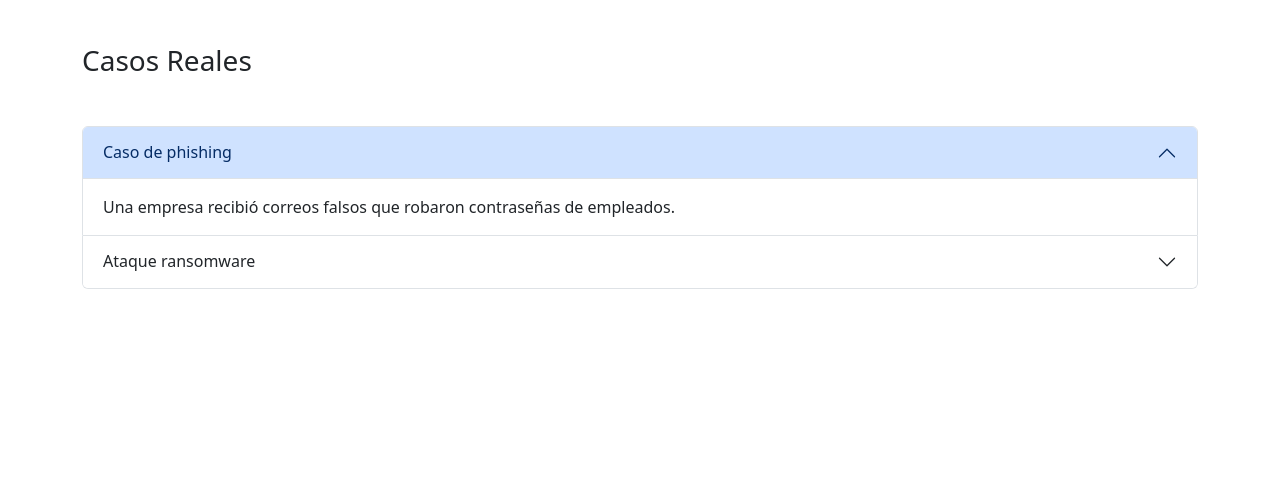
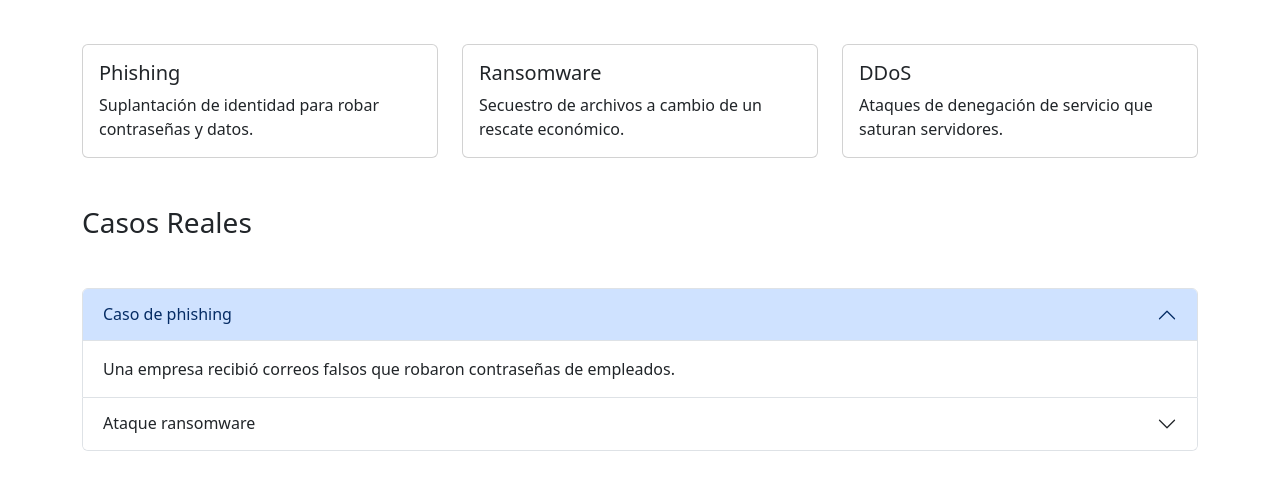
Before and after one commit to psotose/cibersecurity, a plain HTML site: page treaths.html in a window 1280 px wide. Shown: the part 146-636 px from the top of the page. Drawn offline with nearby package versions, Linux system fonts and the light colour scheme.

Commit message:
add general info about treaths

```diff
--- a/treaths.html
+++ b/treaths.html
@@ -22,6 +22,34 @@
     <div class="container my-5">
         <h2>Amenazas Cibernéticas</h2>
 
+        <div class="row g-4 my-4">
+            <div class="col-md-4">
+                <div class="card h-100">
+                    <div class="card-body">
+                        <h5 class="card-title">Phishing</h5>
+                        <p class="card-text">Suplantación de identidad para robar contraseñas y datos.</p>
+                    </div>
+                </div>
+            </div>
+            <div class="col-md-4">
+                <div class="card h-100">
+                    <div class="card-body">
+                        <h5 class="card-title">Ransomware</h5>
+                        <p class="card-text">Secuestro de archivos a cambio de un rescate económico.</p>
+                    </div>
+                </div>
+            </div>
+            <div class="col-md-4">
+                <div class="card h-100">
+                    <div class="card-body">
+                        <h5 class="card-title">DDoS</h5>
+                        <p class="card-text">Ataques de denegación de servicio que saturan servidores.</p>
+                    </div>
+                </div>
+            </div>
+        </div>
+
+        <!-- Accordion -->
         <h3 class="my-5">Casos Reales</h3>
         <div class="accordion my-5" id="casosAccordion">
             <div class="accordion-item">
```
